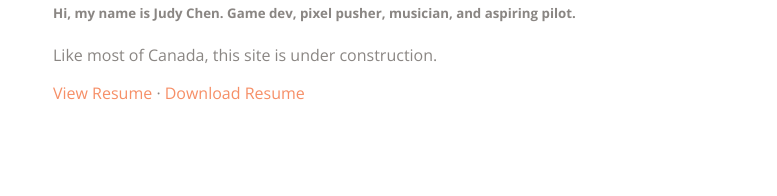
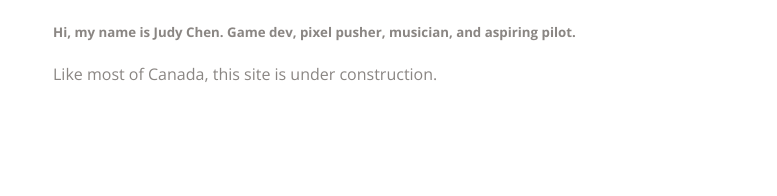
Before and after one commit to ju-de/ju-de.github.io, a plain HTML site: page index.html in a window 1280 px wide. Shown: the part 362-558 px from the top of the page, 373-1150 px from the left. Drawn offline with nearby package versions, Linux system fonts and the light colour scheme.

Commit message:
remove resume

```diff
--- a/index.html
+++ b/index.html
@@ -87,7 +87,6 @@ j=d.createElement(s),dl=l!='dataLayer'?'&l='+l:'';j.async=true;j.src=
 					<h1>Judy Chen</h1>
 					<h5>Hi, my name is Judy Chen. Game dev, pixel pusher, musician, and aspiring pilot.</h5>
 					<p>Like most of Canada, this site is under construction.</p>
-					<p><a href = "/resume.pdf">View Resume</a>   ·   <a href = "https://github.com/ju-de/ju-de.github.io/raw/master/resume.pdf">Download Resume</a></p>
 
 					</td>
 				</tr>
```
